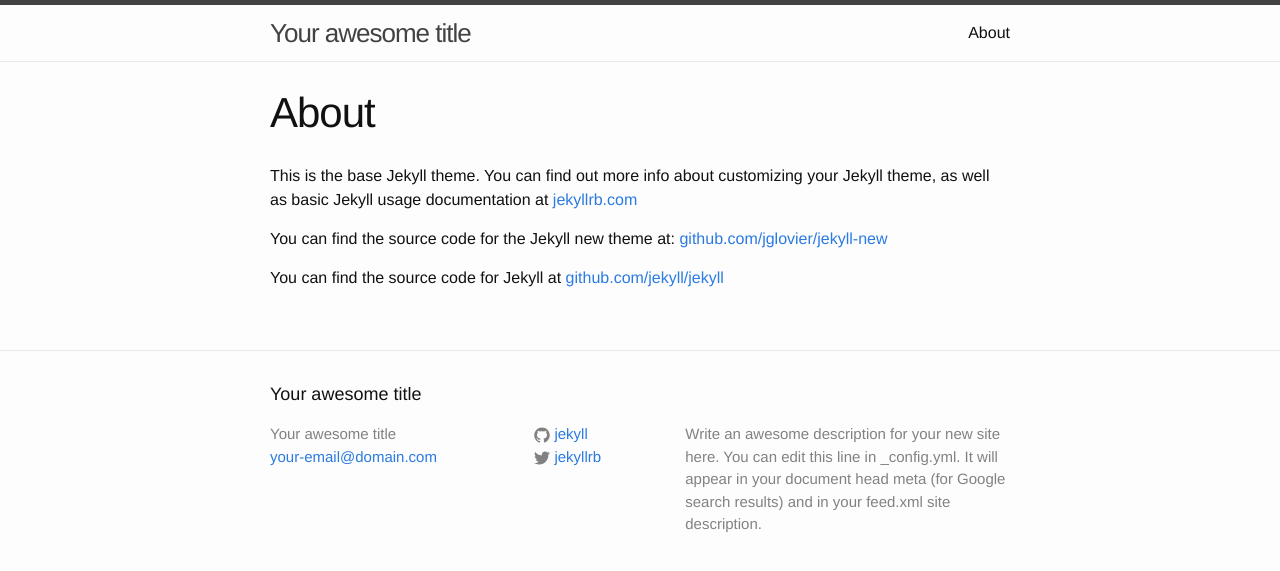
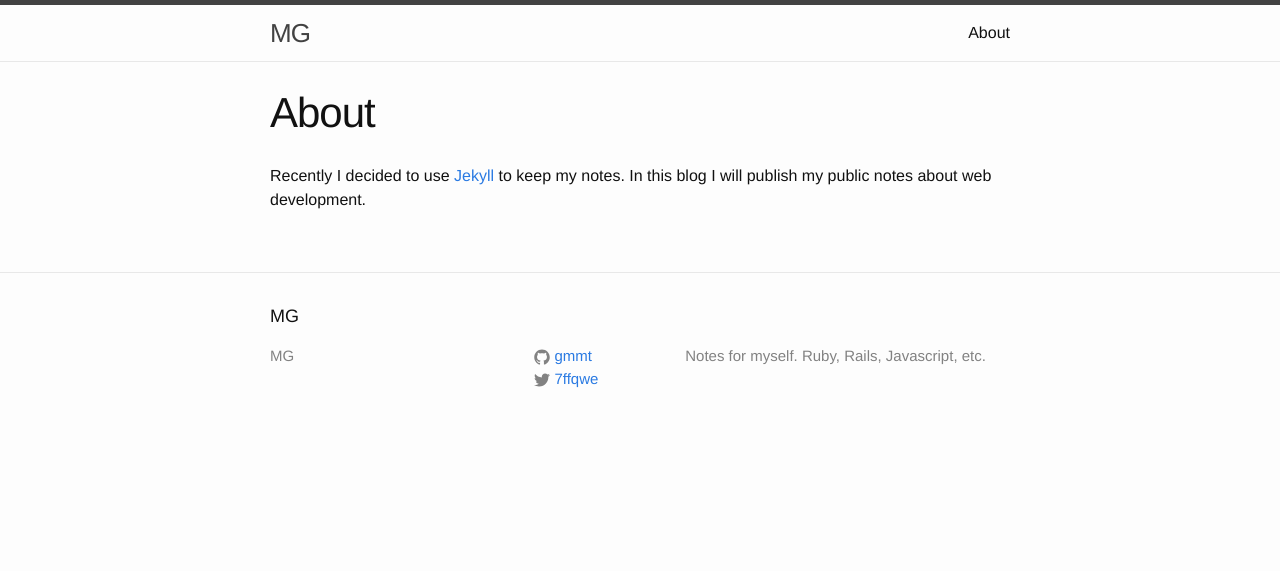
Before and after one commit to mxgk/gmmt.github.io, a Jekyll site: the page built from about.md, in a window 1280 px wide. Shown: the top 571 px of the page. Built offline with Jekyll 4.4.1, drawn with Linux system fonts in a browser that asks for light colours.

Commit message:
setting up..

```diff
--- a/_config.yml
+++ b/_config.yml
@@ -1,14 +1,12 @@
 # Site settings
-title: Your awesome title
-email: your-email@domain.com
+title: MG
+email:
 description: > # this means to ignore newlines until "baseurl:"
-  Write an awesome description for your new site here. You can edit this
-  line in _config.yml. It will appear in your document head meta (for
-  Google search results) and in your feed.xml site description.
+  Notes for myself. Ruby, Rails, Javascript, etc.
 baseurl: "" # the subpath of your site, e.g. /blog/
 url: "http://yourdomain.com" # the base hostname & protocol for your site
-twitter_username: jekyllrb
-github_username:  jekyll
+twitter_username: 7ffqwe
+github_username:  gmmt
 
 # Build settings
 markdown: kramdown
--- /dev/null
+++ b/_posts/2015-03-30-hello-world.markdown
@@ -0,0 +1,6 @@
+---
+layout: post
+title:  "Hello World!"
+date:   2015-03-30 22:41:43
+---
+Hello world! Finally I've time to setup this blog.
--- a/about.md
+++ b/about.md
@@ -4,8 +4,4 @@ title: About
 permalink: /about/
 ---
 
-This is the base Jekyll theme. You can find out more info about customizing your Jekyll theme, as well as basic Jekyll usage documentation at [jekyllrb.com](http://jekyllrb.com/)
-
-You can find the source code for the Jekyll new theme at: [github.com/jglovier/jekyll-new](https://github.com/jglovier/jekyll-new)
-
-You can find the source code for Jekyll at [github.com/jekyll/jekyll](https://github.com/jekyll/jekyll)
+Recently I decided to use [Jekyll](http://jekyllrb.com/) to keep my notes. In this blog I will publish my public notes about web development.
--- a/index.html
+++ b/index.html
@@ -18,6 +18,6 @@ layout: default
     {% endfor %}
   </ul>
 
-  <p class="rss-subscribe">subscribe <a href="{{ "/feed.xml" | prepend: site.baseurl }}">via RSS</a></p>
+  <!--  <p class="rss-subscribe">subscribe <a href="{{ "/feed.xml" | prepend: site.baseurl }}">via RSS</a></p> -->
 
 </div>
```
Also changed, not shown: _posts/2015-03-30-welcome-to-jekyll.markdown (deleted, +0 -25 lines), 6 other files.
